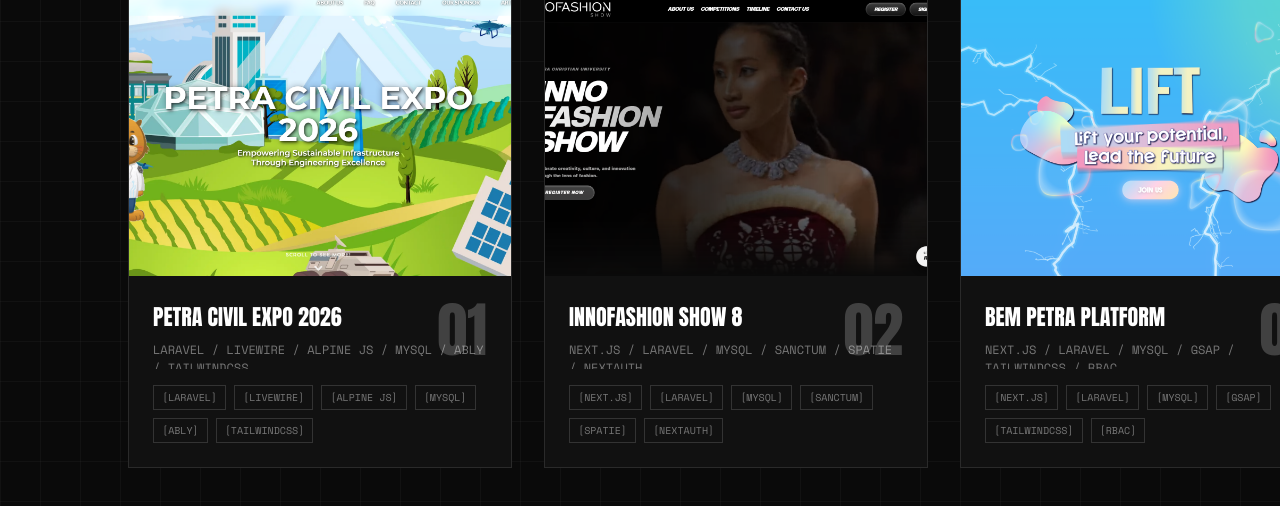
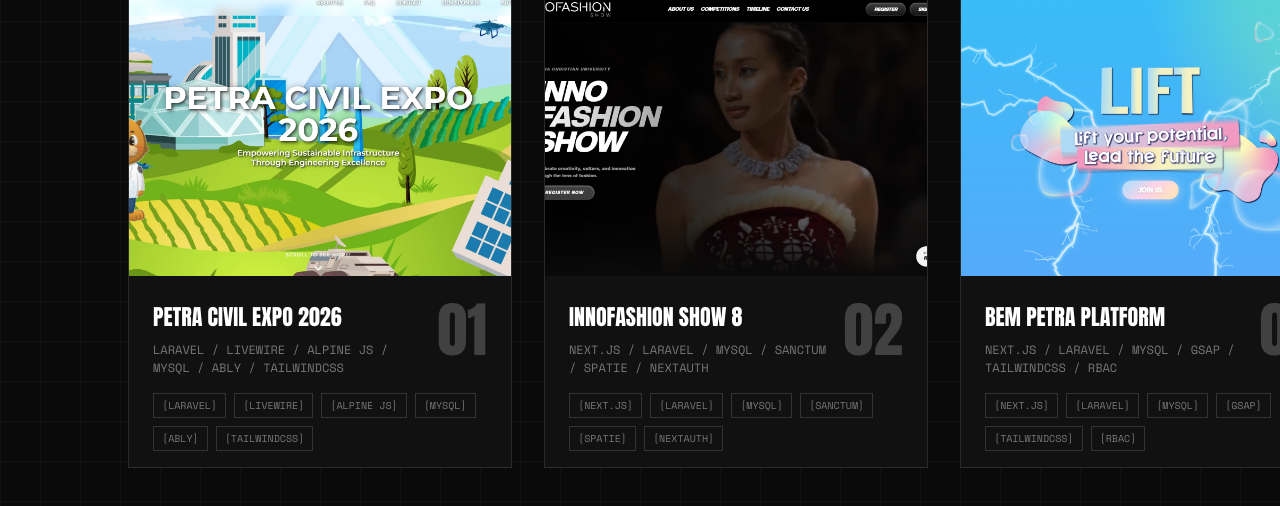
Before and after one commit to clarenceevanw/portofolio-web, a Next.js app: page / in a window 1280 px wide. Shown: the part 1859-2365 px from the top of the page. Built offline with nearby package versions, Linux system fonts and the light colour scheme; no server answers.

Commit message:
fix: overlaps the techstack

```diff
--- a/src/components/ui/ProjectCard.tsx
+++ b/src/components/ui/ProjectCard.tsx
@@ -32,13 +32,14 @@ export function ProjectCard({ project, fullWidth = false, onClick }: ProjectCard
           {project.number}
         </span>
 
-        <h3 className="font-display text-[22px] uppercase text-white mb-2">
-          {project.title}
-        </h3>
-
-        <p className="font-mono text-[12px] text-[#777] line-clamp-2 mb-auto uppercase">
-          {project.techStack.join(' / ')}
-        </p>
+        <div className="pr-16 mb-auto relative z-10">
+          <h3 className="font-display text-[22px] uppercase text-white mb-2">
+            {project.title}
+          </h3>
+          <p className="font-mono text-[12px] text-[#777] line-clamp-2 uppercase">
+            {project.techStack.join(' / ')}
+          </p>
+        </div>
 
         <div className="flex flex-wrap gap-2 mt-4">
           {project.techStack.map(tech => (
```
